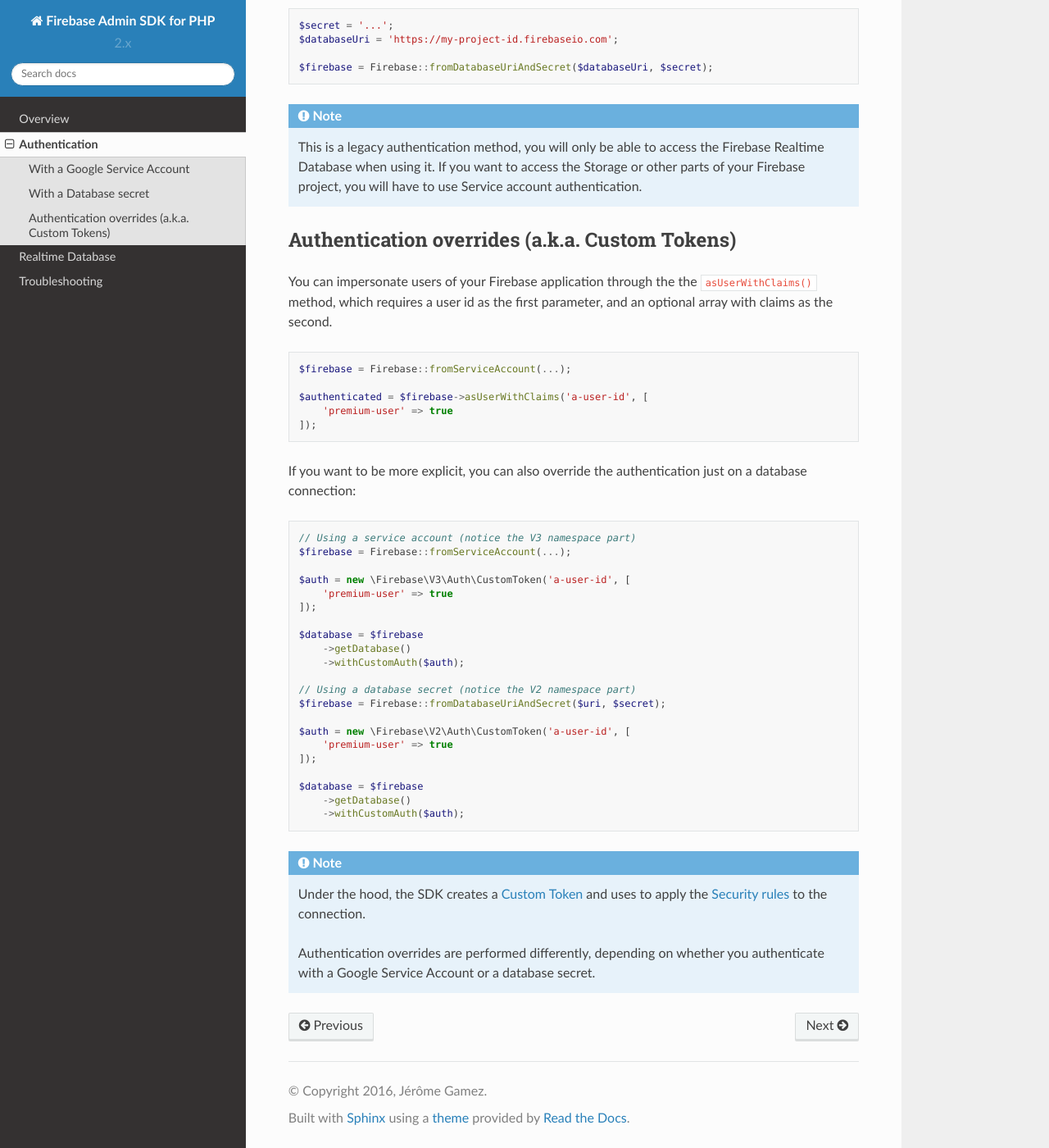
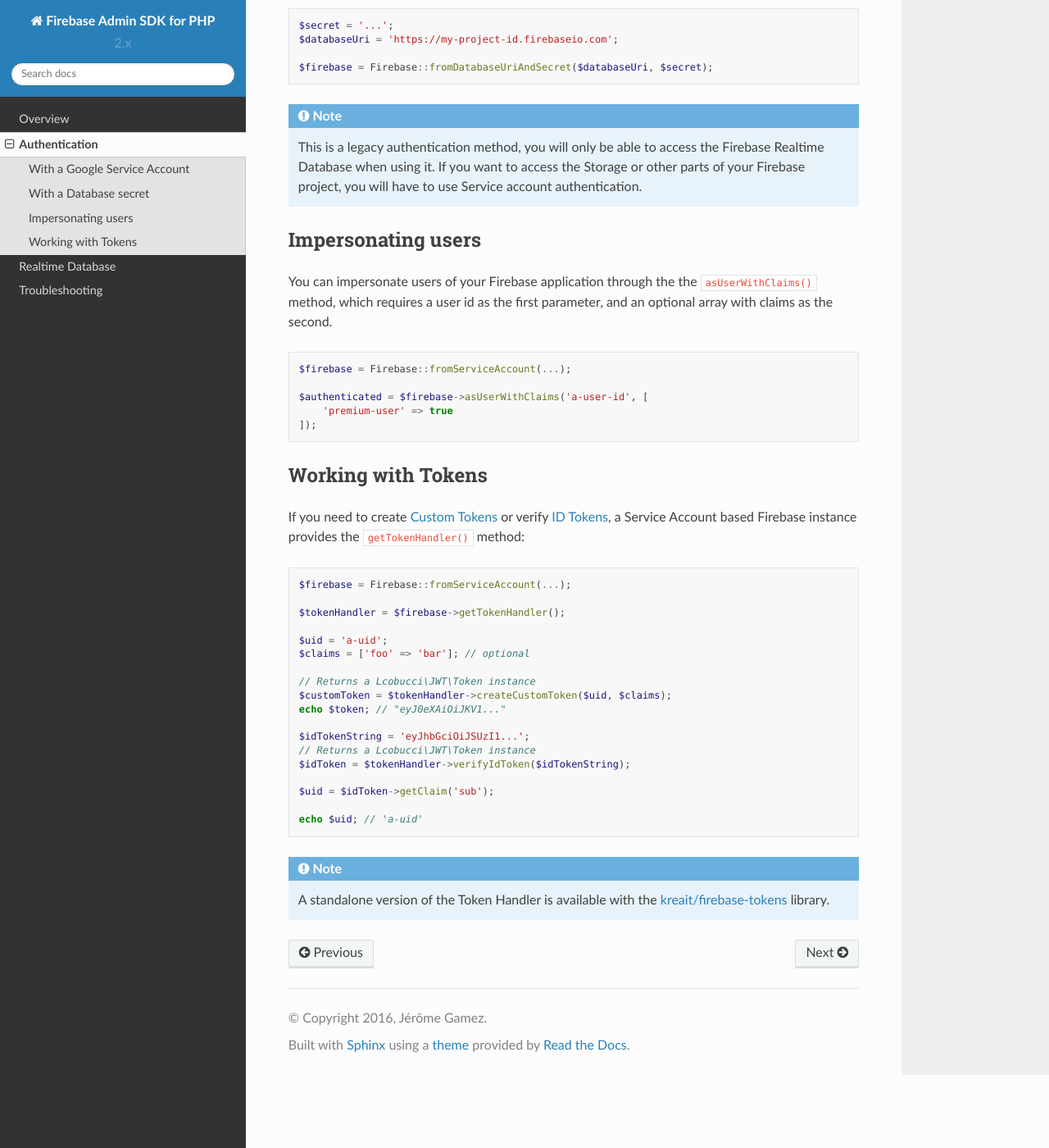
Before and after one commit to kreait/firebase-php, a Sphinx documentation site: the page built from docs/authentication.rst, in a window 1280 px wide and 1400 px high, scrolled down 1151 px. Shown: the whole window at 82% size. Built offline with Sphinx 7.4.7 and the Read the Docs theme 2.0.0, drawn with Linux system fonts in a browser that asks for light colours.

Commit message:
Add custom token generation and ID token verification

```diff
--- a/docs/authentication.rst
+++ b/docs/authentication.rst
@@ -65,9 +65,9 @@
     when using it. If you want to access the Storage or other parts of your Firebase project, you will
     have to use Service account authentication.
 
-***********************************************
-Authentication overrides (a.k.a. Custom Tokens)
-***********************************************
+*******************
+Impersonating users
+*******************
 
 You can impersonate users of your Firebase application through the the ``asUserWithClaims()`` method, which requires
 a user id as the first parameter, and an optional array with claims as the second.
@@ -80,36 +80,35 @@
         'premium-user' => true
     ]);
 
-If you want to be more explicit, you can also override the authentication just on a database connection:
+*******************
+Working with Tokens
+*******************
+
+If you need to create `Custom Tokens <https://firebase.google.com/docs/auth/server/create-custom-tokens>`_
+or verify `ID Tokens <https://firebase.google.com/docs/auth/admin/verify-id-tokens>`_, a Service Account
+based Firebase instance provides the ``getTokenHandler()`` method:
 
 .. code-block:: php
 
-    // Using a service account (notice the V3 namespace part)
     $firebase = Firebase::fromServiceAccount(...);
 
-    $auth = new \Firebase\V3\Auth\CustomToken('a-user-id', [
-        'premium-user' => true
-    ]);
+    $tokenHandler = $firebase->getTokenHandler();
 
-    $database = $firebase
-        ->getDatabase()
-        ->withCustomAuth($auth);
+    $uid = 'a-uid';
+    $claims = ['foo' => 'bar']; // optional
 
-    // Using a database secret (notice the V2 namespace part)
-    $firebase = Firebase::fromDatabaseUriAndSecret($uri, $secret);
+    // Returns a Lcobucci\JWT\Token instance
+    $customToken = $tokenHandler->createCustomToken($uid, $claims);
+    echo $token; // "eyJ0eXAiOiJKV1..."
 
-    $auth = new \Firebase\V2\Auth\CustomToken('a-user-id', [
-        'premium-user' => true
-    ]);
+    $idTokenString = 'eyJhbGciOiJSUzI1...';
+    // Returns a Lcobucci\JWT\Token instance
+    $idToken = $tokenHandler->verifyIdToken($idTokenString);
 
-    $database = $firebase
-        ->getDatabase()
-        ->withCustomAuth($auth);
+    $uid = $idToken->getClaim('sub');
+
+    echo $uid; // 'a-uid'
 
 .. note::
-    Under the hood, the SDK creates a
-    `Custom Token <https://firebase.google.com/docs/auth/server/create-custom-tokens>`_ and uses to apply
-    the `Security rules <https://firebase.google.com/docs/database/security/>`_ to the connection.
-
-    Authentication overrides are performed differently, depending on whether you authenticate with a
-    Google Service Account or a database secret.
+    A standalone version of the Token Handler is available with the
+    `kreait/firebase-tokens <https://packagist.org/packages/kreait/firebase-tokens>`_ library.
```
Also changed, not shown: CHANGELOG.md (+10 -0 lines), composer.json (+4 -3 lines), 3 other files.
